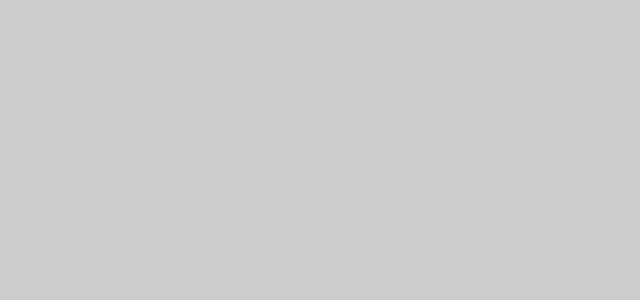
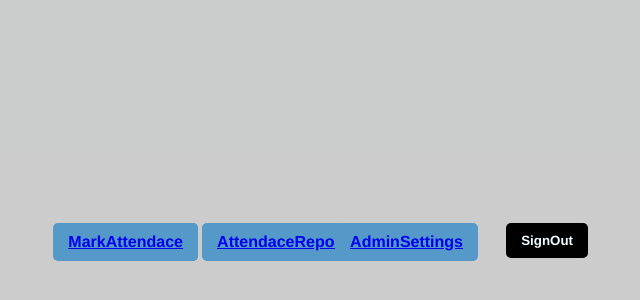
Before and after one commit to knimalaka/Student-Safety-System, a React (Create React App) app: page /components/AdminHome in a window 1280 px wide. Shown: the part 102-402 px from the top of the page, without its empty margins (253-893 px from the left). Built offline with nearby package versions, Linux system fonts and the light colour scheme.

Commit message:
importing admin home page to app.js

```diff
--- a/src/App.js
+++ b/src/App.js
@@ -8,6 +8,7 @@ import FrontPage from './components/FrontPage';
 import AdminFrontPage from './components/AdminFrontpage';
 import AdminLoginForm from './components/AdminLoginForm';
 import AdminSignupForm from './components/AdminSignupForm';
+import AdminHome from './components/AdminHome';
 
 
 function App() {
@@ -28,6 +29,7 @@ function App() {
         <Route exact path="/components/AdminFrontPage" component={AdminFrontPage}/>
         <Route exact path="/components/AdminloginForm" component={AdminLoginForm}/>
         <Route exact path="/components/AdminSignupForm" component={AdminSignupForm}/>
+        <Route exact path="/components/AdminHome" component={AdminHome}/>
 
 
 
--- a/src/components/AdminHome.js
+++ b/src/components/AdminHome.js
@@ -55,4 +55,4 @@ let history = useHistory();
     )
 }
 
-export default Home;
+export default AdminHome;
--- a/src/index.css
+++ b/src/index.css
@@ -259,6 +259,21 @@ form .form-inner input[type="submit"]{
     right: 190px;
    }
 
+.Navbar4{
+    display: inline-block;
+    padding: 10px 15px;
+    border-radius: 5px;
+    background-color: #5499C7 ;
+    background-size: 200%;
+    background-position: 0%;
+    transition: 0.4s;
+    color: #17202A;
+    font-weight: 700;
+    cursor: pointer;
+    position: absolute;
+    right: 190px;
+   }
+
 .Navbar1{
     display: inline-block;
     padding: 10px 15px;
```
